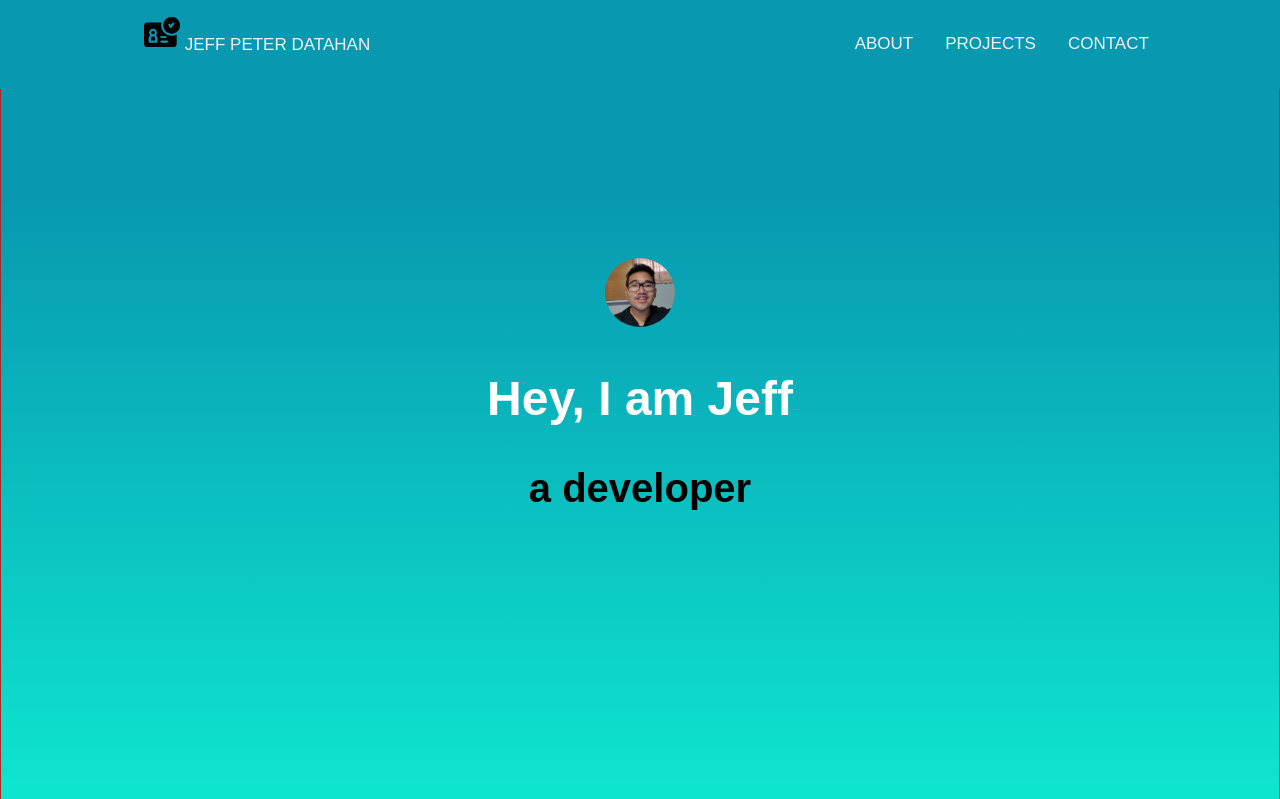
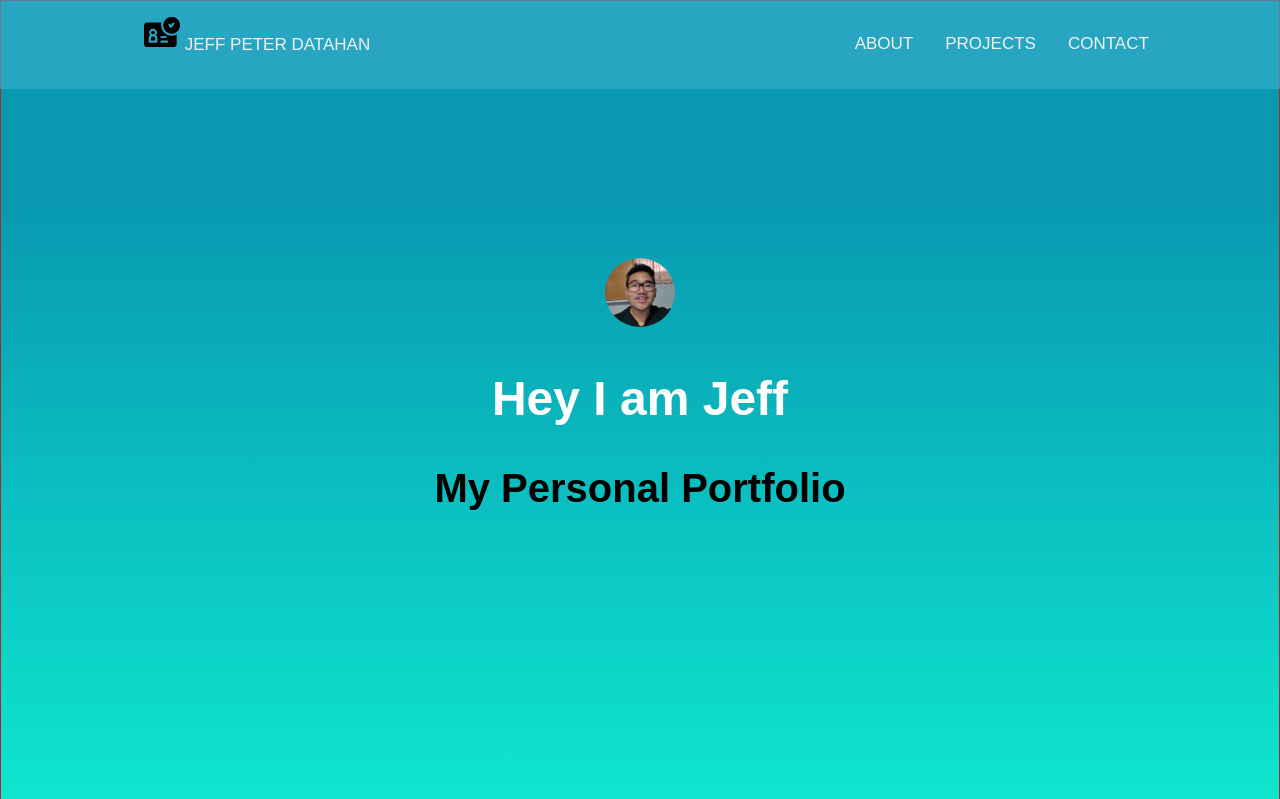
Before and after one commit to JeffPD/jeffpd.github.io, a plain HTML site: page index.html in a window 1280 px wide. Shown: the top 799 px of the page. Drawn offline with Linux system fonts and the light colour scheme.

Commit message:
more not done stuff
yes

```diff
--- a/index.html
+++ b/index.html
@@ -10,7 +10,6 @@
 
     <body>
         <header>
-
 
         </header>
         <link rel="stylesheet" href="https://cdnjs.cloudflare.com/ajax/libs/font-awesome/4.7.0/css/font-awesome.min.css">
@@ -35,9 +34,21 @@
             <section id="home">
                 <div class="section-inner">
                     <img src="yo.jpg" class="profile-img">
-                    <h1>Hey, I am Jeff</h1>
-                    <h2>a developer</h2>
+                    <h1>Hey I am Jeff</h1>
+                    <h2>My Personal Portfolio</h2>
                 </div>
+            </section>
+
+            <section id="about">
+
+            </section>
+
+            <section id="projects">
+
+            </section>
+
+            <section id="contact">
+
             </section>
 
         </main>
--- a/style2.css
+++ b/style2.css
@@ -12,7 +12,7 @@ body {
     top: 0;
     left: 0;
     right: 0;
-    background-color: #0899b1;
+    background-color: #3cadc99f;
     padding-left: 10%;
     line-height: 60px;
   }
```
